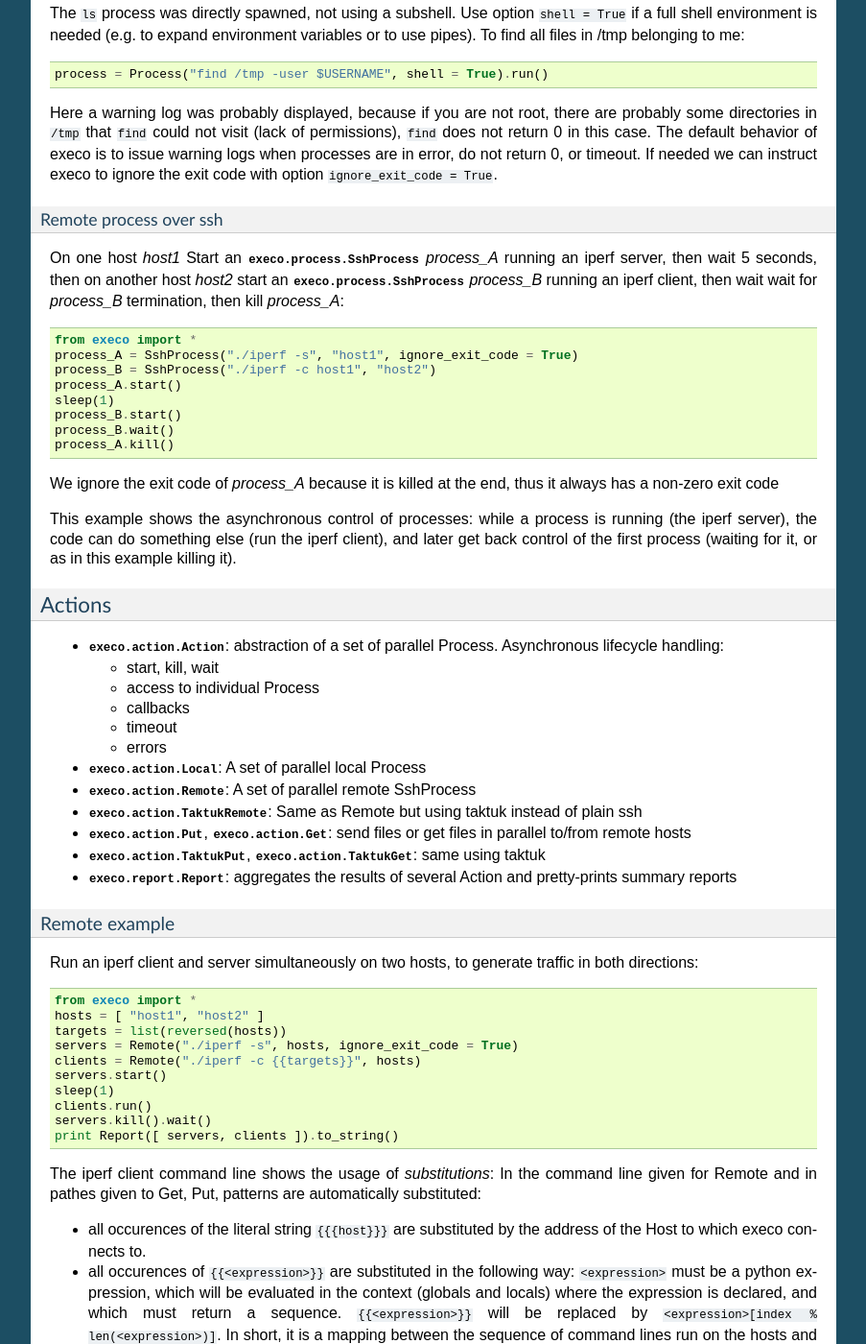
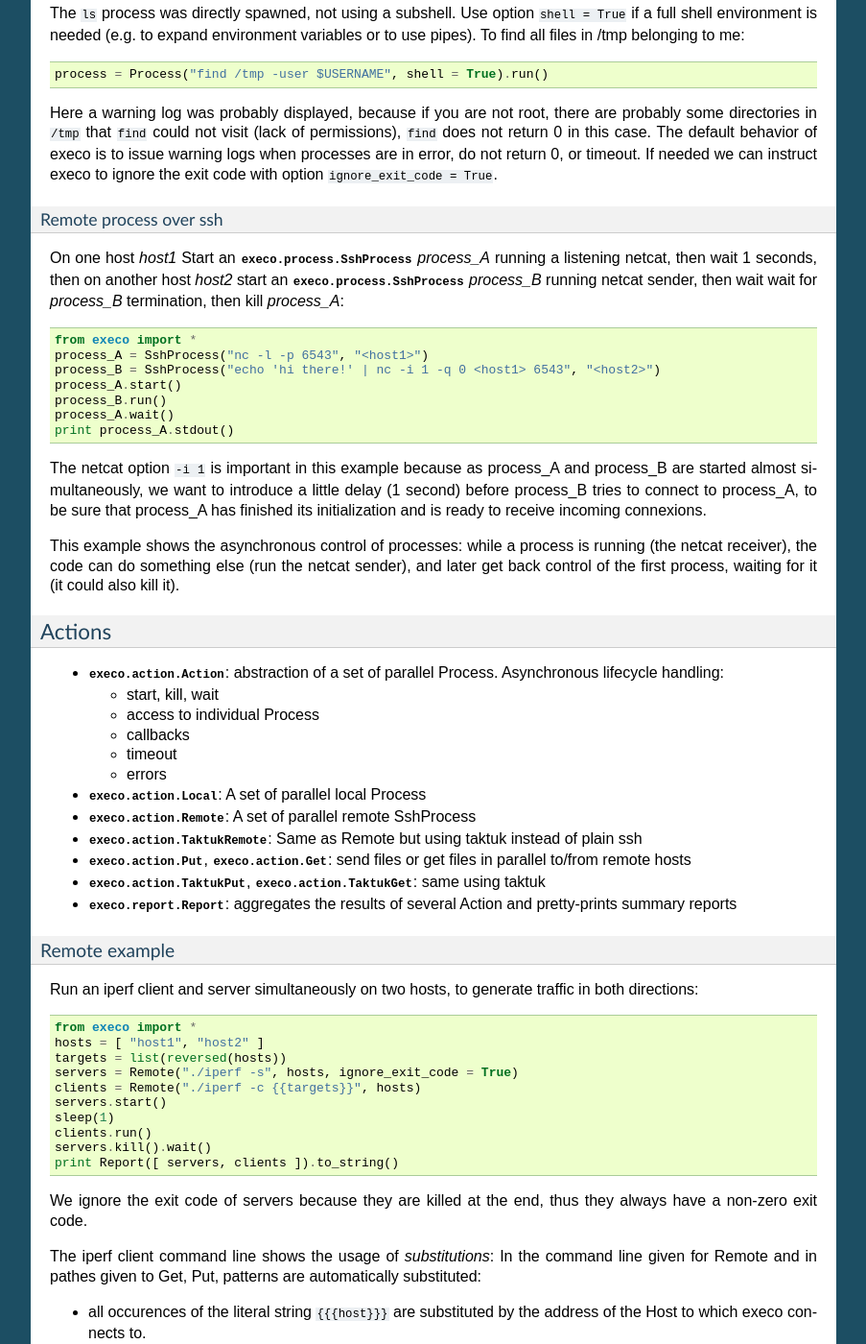
Before and after one commit to rcherrueau/execo, a Sphinx documentation site: the page built from doc/tutorial.rst, in a window 1280 px wide and 1400 px high, scrolled down 1457 px. Shown: the whole window at 96% size, without its empty margins (198-1101 px from the left). Built offline with Sphinx 7.4.7, drawn with Linux system fonts in a browser that asks for light colours.

Commit message:
[tutorial] replace one the iperf examples by an example with netcat

```diff
--- a/doc/tutorial.rst
+++ b/doc/tutorial.rst
@@ -113,27 +113,29 @@ Remote process over ssh
 '''''''''''''''''''''''
 
 On one host *host1* Start an `execo.process.SshProcess` *process_A*
-running an iperf server, then wait 5 seconds, then on another host
-*host2* start an `execo.process.SshProcess` *process_B* running an
-iperf client, then wait wait for *process_B* termination, then kill
+running a listening netcat, then wait 1 seconds, then on another host
+*host2* start an `execo.process.SshProcess` *process_B* running netcat
+sender, then wait wait for *process_B* termination, then kill
 *process_A*::
 
  from execo import *
- process_A = SshProcess("./iperf -s", "host1", ignore_exit_code = True)
- process_B = SshProcess("./iperf -c host1", "host2")
+ process_A = SshProcess("nc -l -p 6543", "<host1>")
+ process_B = SshProcess("echo 'hi there!' | nc -i 1 -q 0 <host1> 6543", "<host2>")
  process_A.start()
- sleep(1)
- process_B.start()
- process_B.wait()
- process_A.kill()
+ process_B.run()
+ process_A.wait()
+ print process_A.stdout()
 
-We ignore the exit code of *process_A* because it is killed at the
-end, thus it always has a non-zero exit code
+The netcat option ``-i 1`` is important in this example because as
+process_A and process_B are started almost simultaneously, we want to
+introduce a little delay (1 second) before process_B tries to connect
+to process_A, to be sure that process_A has finished its
+initialization and is ready to receive incoming connexions.
 
 This example shows the asynchronous control of processes: while a
-process is running (the iperf server), the code can do something else
-(run the iperf client), and later get back control of the first
-process (waiting for it, or as in this example killing it).
+process is running (the netcat receiver), the code can do something
+else (run the netcat sender), and later get back control of the first
+process, waiting for it (it could also kill it).
 
 Actions
 -------
@@ -183,6 +185,9 @@ generate traffic in both directions::
  clients.run()
  servers.kill().wait()
  print Report([ servers, clients ]).to_string()
+
+We ignore the exit code of servers because they are killed at the end,
+thus they always have a non-zero exit code.
 
 The iperf client command line shows the usage of *substitutions*: In
 the command line given for Remote and in pathes given to Get, Put,
```
